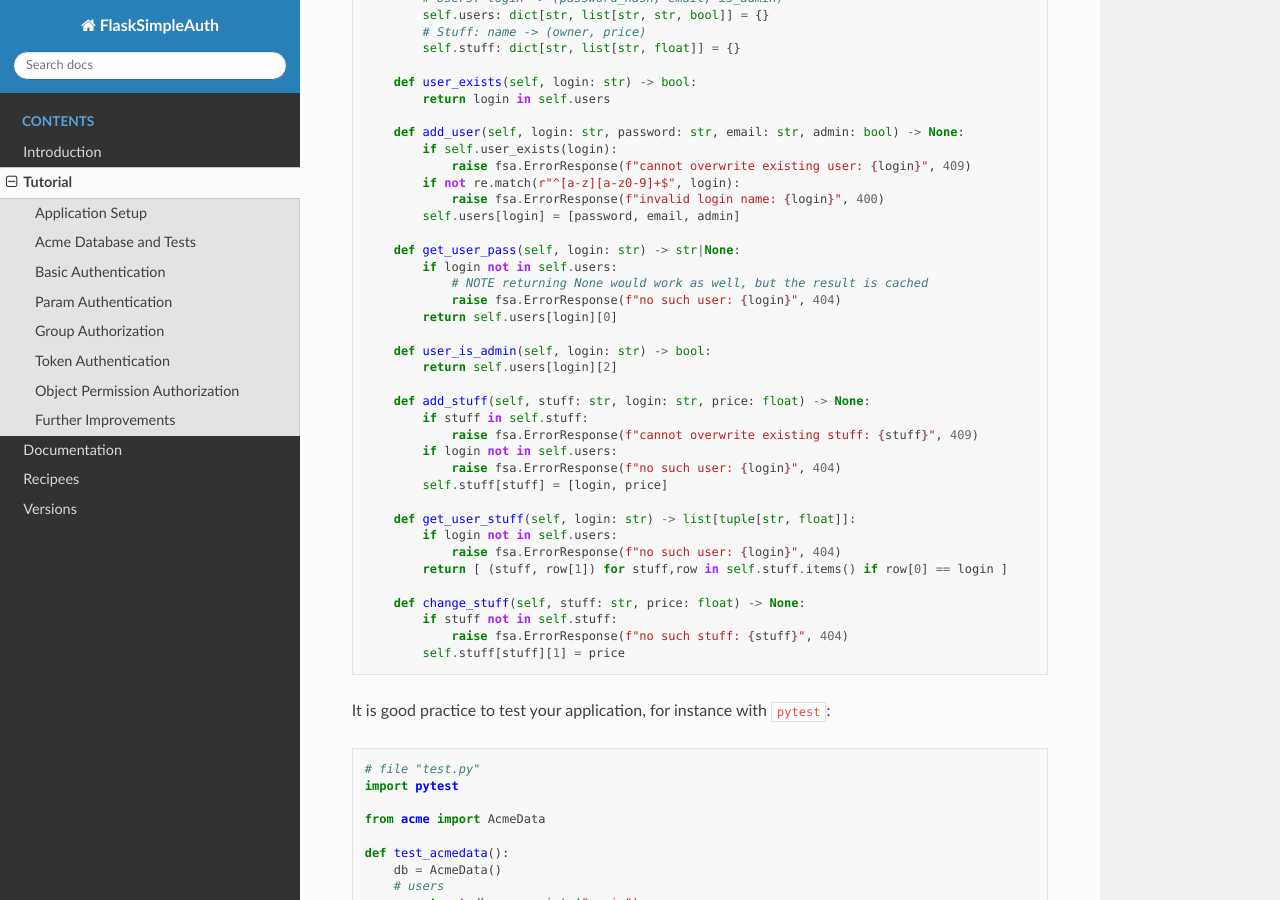
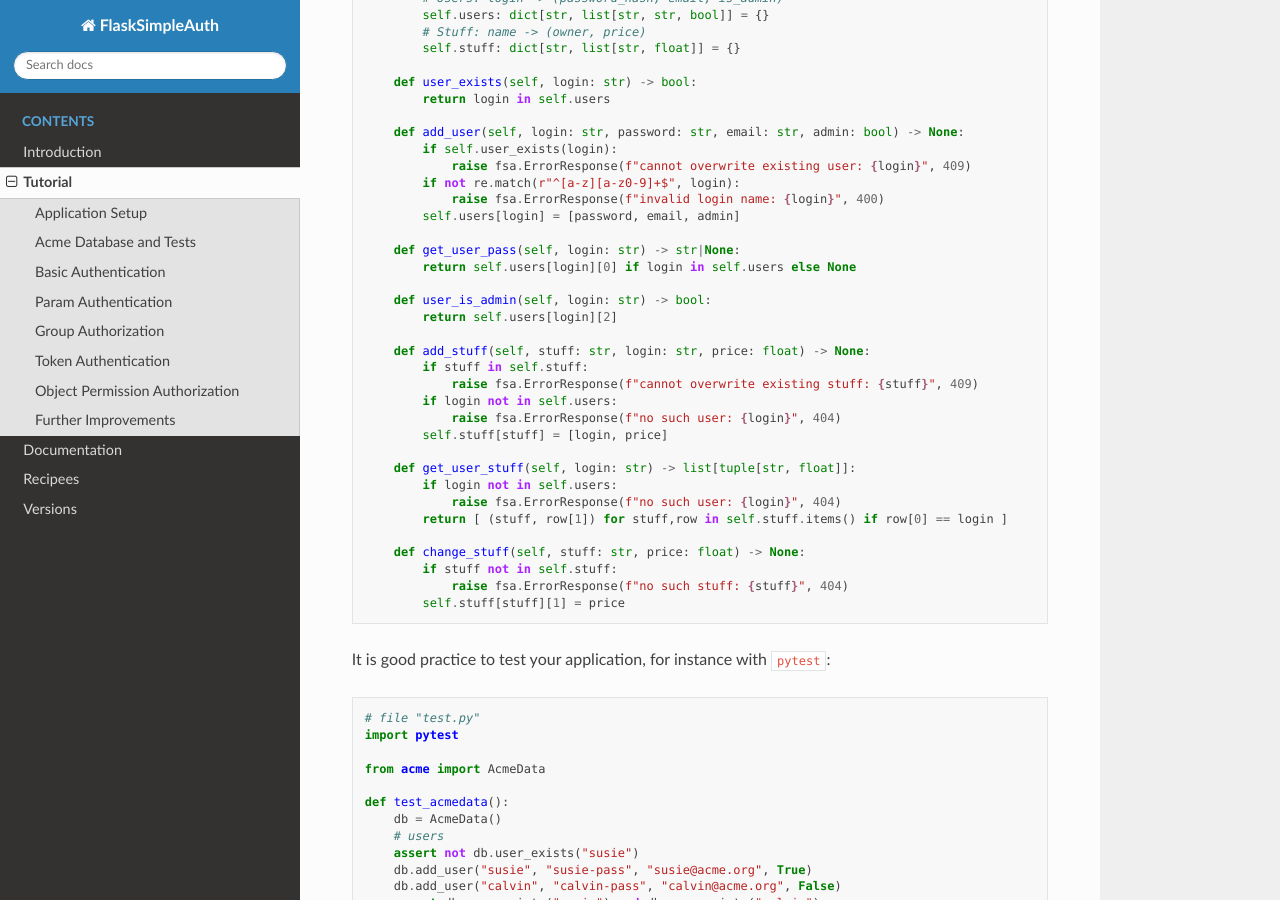
Before and after one commit to zx80/flask-simple-auth, a Sphinx documentation site: the page built from docs/TUTORIAL.md, in a window 1280 px wide and 900 px high, scrolled down 2071 px. Built offline with Sphinx 7.4.7 and the Read the Docs theme 2.0.0, drawn with Linux system fonts in a browser that asks for light colours; pages that are not in the unit, such as notebooks, are missing from menus; some of the changed text lies outside the part shown.

Commit message:
move check to app code

```diff
--- a/docs/TUTORIAL.md
+++ b/docs/TUTORIAL.md
@@ -118,10 +118,7 @@ class AcmeData:
         self.users[login] = [password, email, admin]
 
     def get_user_pass(self, login: str) -> str|None:
-        if login not in self.users:
-            # NOTE returning None would work as well, but the result is cached
-            raise fsa.ErrorResponse(f"no such user: {login}", 404)
-        return self.users[login][0]
+        return self.users[login][0] if login in self.users else None
 
     def user_is_admin(self, login: str) -> bool:
         return self.users[login][2]
```
Also changed, not shown: other parts of docs/TUTORIAL.md (+3 -0 lines).
